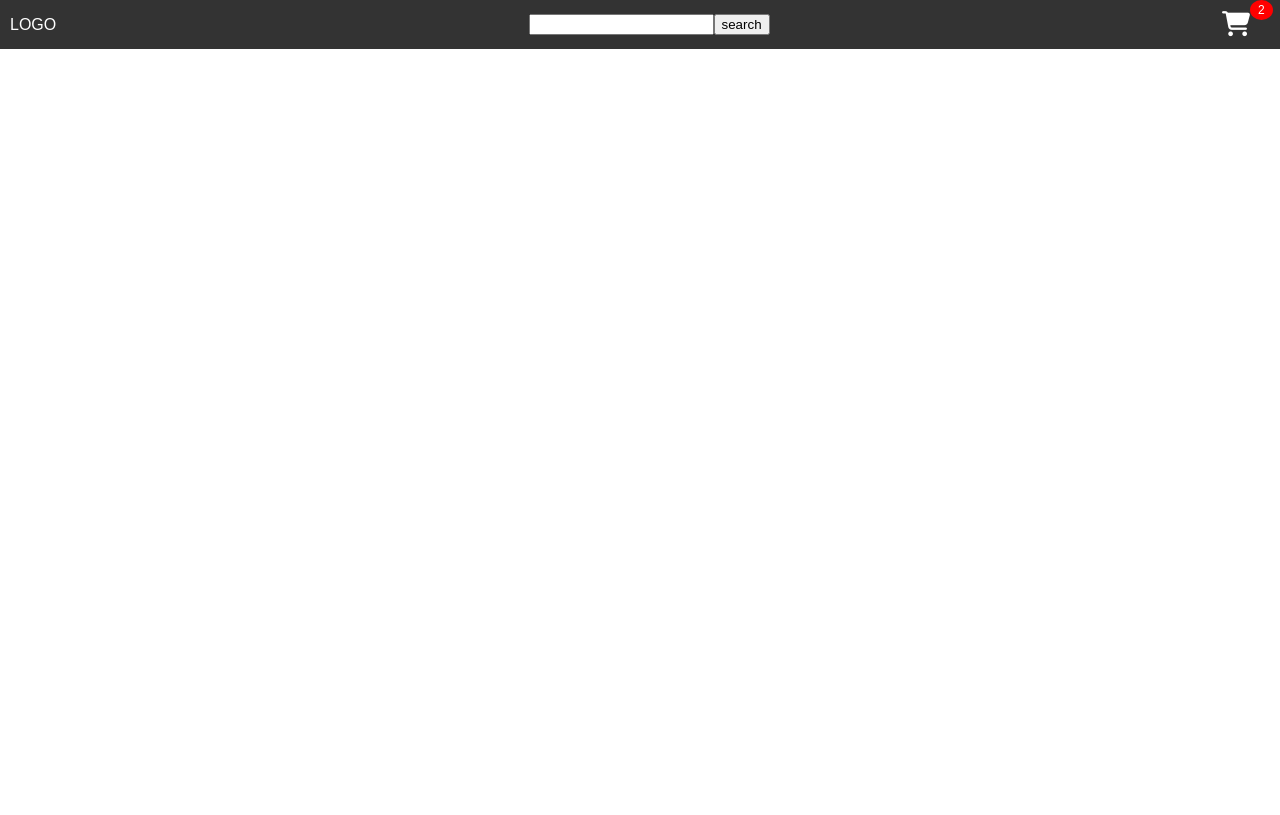
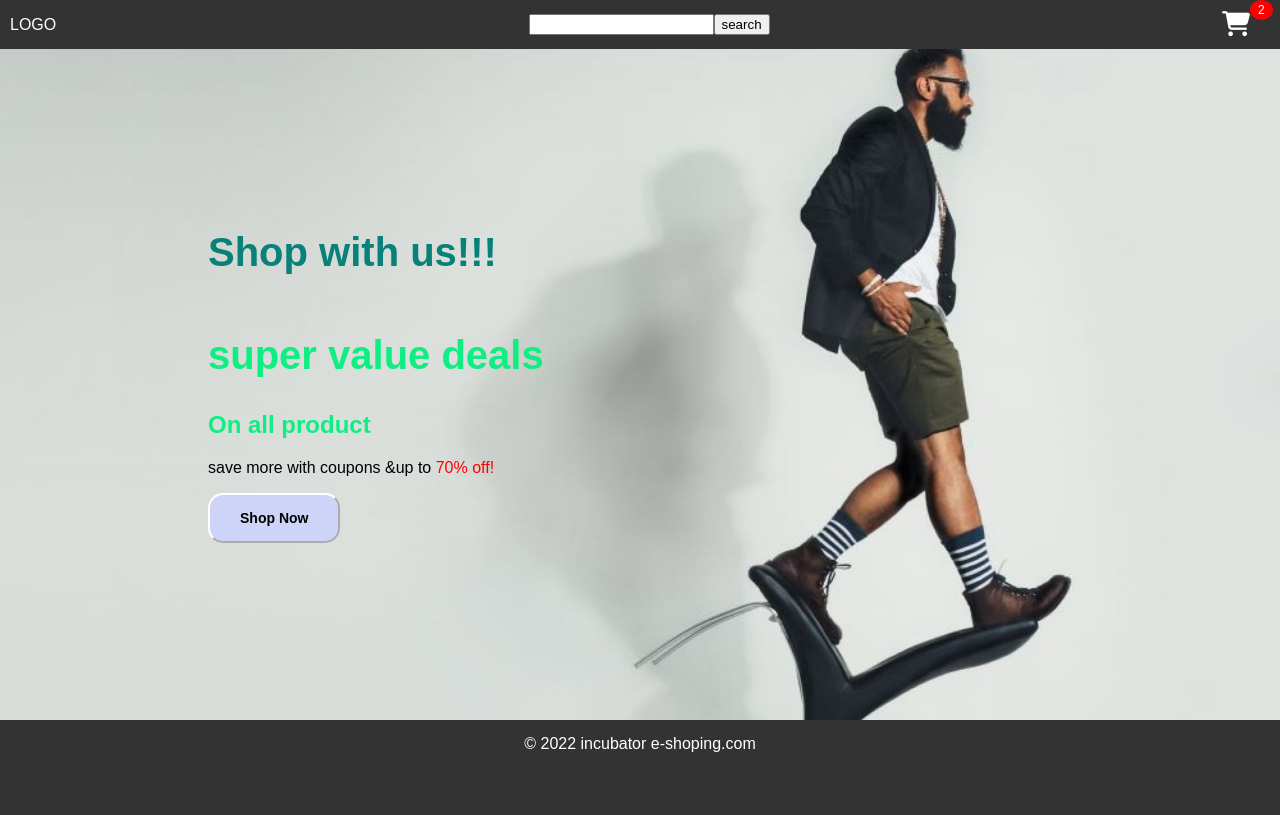
Before and after one commit to Jaycreated/Incubator, a plain HTML site: page index.html in a window 1280 px wide. Drawn offline with Linux system fonts and the light colour scheme.

Commit message:
add new image image.jpg

```diff
--- a/index.css
+++ b/index.css
@@ -36,3 +36,70 @@ body {
 .searchbox {
     display: flex;
 }
+
+#hero{
+  background-image:url("img/img.jpg");
+  height:90vh;
+  background-size:cover;
+  background-position:top -15%  right 0;
+  background-repeat: no-repeat;
+  padding: 0 80px;
+  display: flex;
+  flex-direction: column;
+  align-items: flex-start;
+  justify-content: center;
+
+}
+
+.hero-content{
+  margin-left: 8rem;
+}
+
+#hero h4{
+  font-size: 40px;
+  padding-bottom:  5px;
+  color:#088178;
+
+}
+#hero h2{
+    font-size: 40px;
+    color:#0eee82;
+}
+
+#hero h1{
+  color:#0eee82;
+}
+#hero p{
+  color: black;
+}
+
+#hero p span{
+  color: red;
+}
+button.normal{
+  font-size: 14px;
+  font-weight: 600;
+  padding: 15px 30px;
+  color: #000;
+  background-color: #cdd4f8;
+  border-color: white;
+  border-radius: 15px;
+  cursor: pointer;
+  outline: none;
+  transition: 0.2s;
+
+}
+
+button.normal:hover{
+  background-color:#088178;
+
+}
+
+footer{
+  margin-top: 0;
+  padding-top: 15px;
+  height: 10vh;
+  color: white;
+  background: #333;
+  text-align: center;
+}
--- a/index.html
+++ b/index.html
@@ -23,5 +23,19 @@
 			<span class="cart-count">2</span>
 		</div>
 	</div>
+  <section id="hero">
+    <div class="hero-content">
+      <h4>Shop with us!!!</h4>
+      <h2>super value deals</h2>
+      <h1>On all product</h1>
+      <p>save more with coupons &up to <span>70% off!</span> </p>
+      <button type="button" name="button" class="normal">Shop Now</button>
+
+    </div>
+</section>
+
+<footer>
+  © 2022 incubator e-shoping.com
+</footer>
 </body>
 </html>
```
Also changed, not shown: img/img.jpg (added).
